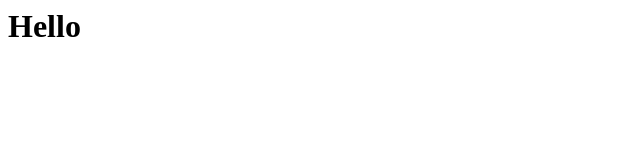
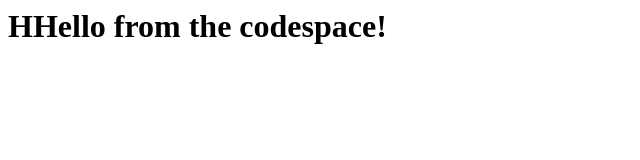
Before and after one commit to qmyhd/skills-code-with-codespaces, a plain HTML site: page index.html in a window 1280 px wide. Shown: the whole page, without its empty margins (0-640 px from the left). Drawn offline with Linux system fonts and the light colour scheme.

Commit message:
Adding hello from the codespace!

```diff
--- a/index.html
+++ b/index.html
@@ -1,3 +1,3 @@
 <html>
-  <h1>Hello</h1>
+  <h1>HHello from the codespace!</h1>
 </html>
```
